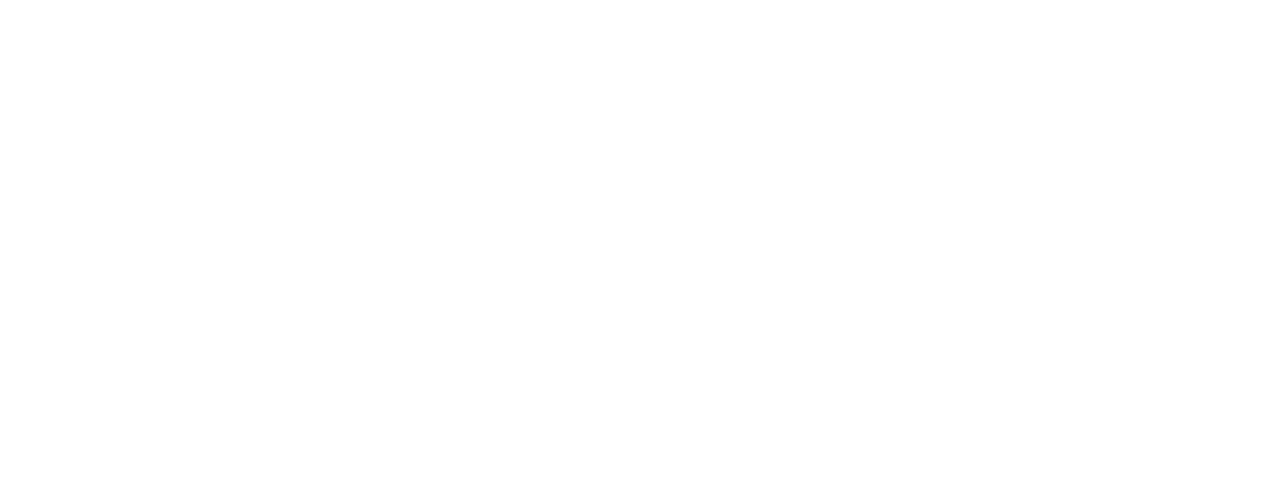
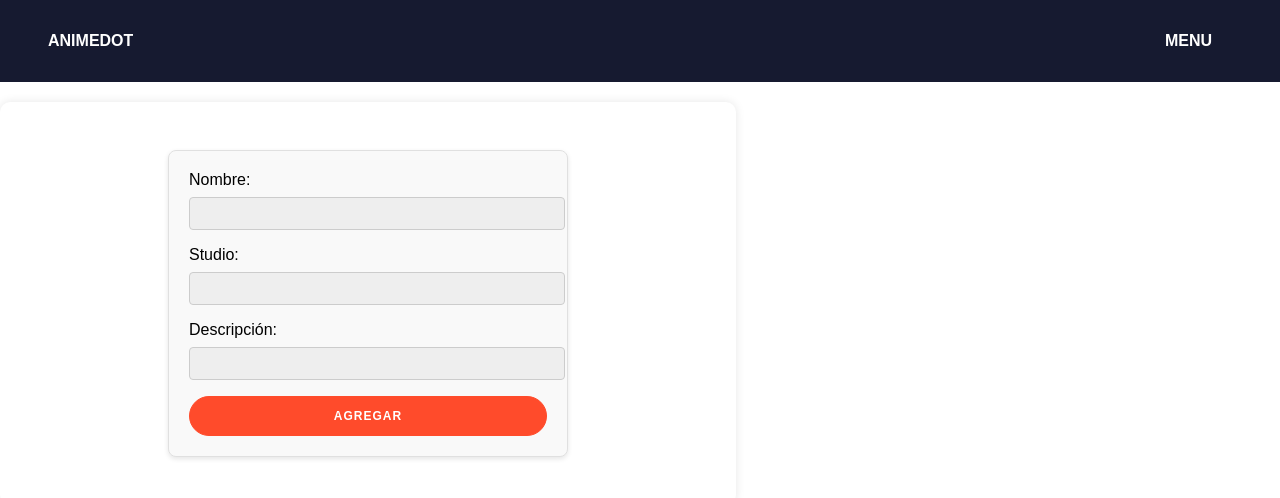
Before and after one commit to Unfiw/AnimeProject-FrontEnd, a React (Vite) app: page /agregar in a window 1280 px wide. Before the commit this address had no page. Shown: the top 498 px of the page. Built offline with nearby package versions, Linux system fonts and the light colour scheme.

Commit message:
Add anime functionality

```diff
--- a/src/App.tsx
+++ b/src/App.tsx
@@ -6,7 +6,9 @@ import MenuPrincipal from './pages/MenuPrincipal';
 import LogIn from './pages/LogIn';
 import Landing from './pages/Landing';
 import ProtectedRoute from './components/ProtectedRoute';
+import Agregar from './pages/Agregar';
 import { HelmetProvider } from 'react-helmet-async';
+
 
 function App() {
   return (
@@ -17,6 +19,7 @@ function App() {
           <Route path="/Login" element={<LogIn />} />
           <Route path="/contacto" element={<Contacto />} />
           <Route path="/inicio" element={<Inicio />} />
+          <Route path="/agregar" element={<Agregar />} />
           <Route path="/menu-principal" element={<ProtectedRoute element={<MenuPrincipal />} />} />
         </Routes>
       </main>
--- a/src/css/Login.css
+++ b/src/css/Login.css
@@ -1,4 +1,3 @@
-/* Reset and global styles */
 ::after,
 ::before,
 *{
@@ -55,11 +54,13 @@ nav {
     color: #fff;
     font-weight: bold;
     transition: color 0.3s ease;
+    margin: 1em;
 }
 
 .navButtons a:hover {
     color: #A9A9A9;
 }
+
 
 .cardContainer {
     display: flex;
@@ -104,6 +105,7 @@ nav {
     letter-spacing: 1px;
     text-transform: uppercase;
     transition: transform 80ms ease-in;
+    cursor: pointer; /* Add a pointer cursor for better UX */
 }
 
 .card button:active {
--- a/src/css/styles.css
+++ b/src/css/styles.css
@@ -157,3 +157,40 @@ text {
 h1 {
   font-size: 2.2em !important;
 }
+
+/* Card Container Styles */
+.cardContainer {
+  display: flex;
+  justify-content: center;
+  margin: 20px 0;
+}
+
+/* Card Styles */
+.card {
+  background-color: #f9f9f9; /* Light grey background for the card */
+  border: 1px solid #e0e0e0; /* Light grey border */
+  border-radius: 8px; /* Rounded corners */
+  box-shadow: 0 2px 5px rgba(0, 0, 0, 0.1); /* Subtle shadow */
+  padding: 20px; /* Padding inside the card */
+  max-width: 400px; /* Maximum width of the card */
+  width: 100%; /* Ensure the card takes full width available */
+}
+
+/* Card Text Styles */
+.card p {
+  margin: 10px 0; /* Space between paragraphs */
+  font-family: 'Arial', sans-serif; /* Font family */
+  color: #333; /* Text color */
+}
+
+/* Specific Styles for Category Label */
+.card p:first-child {
+  font-weight: bold; /* Bold text for "Category" label */
+  color: #555; /* Slightly different color for labels */
+}
+
+/* User Info Label */
+.card p:nth-child(5) {
+  margin-top: 20px; /* Add some space before the user info */
+  font-weight: bold; /* Bold text for "User" label */
+}
--- /dev/null
+++ b/src/pages/Agregar.tsx
@@ -0,0 +1,147 @@
+import '../components/Form/Form.css'
+import { useState, useEffect, SetStateAction } from 'react'
+import Data from '../components/Form/Data'
+import { useNavigate } from 'react-router-dom'
+import { Link } from 'react-router-dom'
+
+const API_URL = "http://localhost:3010/"
+
+function Agregar() {
+  const [password, setPassword] = useState<string>("")
+  const [email, setEmail] = useState<string>("")
+  const [name, setName] = useState<string>("")
+  const [studio, setStudio] = useState<string>("")
+  const [description, setDescription] = useState<string>("")
+  const [showData, setShowData] = useState<boolean>(false)
+  const [user, setUser] = useState<any>(null)
+  const [categories, setCategories] = useState([])
+
+  const navigate = useNavigate()
+
+  useEffect(() => {
+    if (localStorage.getItem("token")) fetchCategory();
+  }, [])
+
+  useEffect(() => {
+    if (email === 'Marco@gmail.com') {
+      alert("Easter egg");
+    }
+  }, [email]);
+
+  const handleInputChange = (stateUpdate: { (value: SetStateAction<string>): void; }) => {
+    return (event: { target: { value: any } }) => {
+      stateUpdate(event.target.value)
+    }
+  }
+
+  const handleOnClick = () => {
+    logIn({ email, password })
+  }
+
+  const logIn = async ({ email, password }: { email: string, password: string }) => {
+    try {
+      const response = await fetch(API_URL + "api/v1/auth/login", {
+        method: 'POST',
+        headers: {
+          "Content-Type": "application/json",
+        },
+        body: JSON.stringify({ email, password }),
+      })
+
+      if (response.status === 200) {
+        const data = await response.json()
+        setUser(data)
+        window.localStorage.setItem("token", data.token)
+        fetchCategory();
+        alert("Bienvenido al sistema")
+        navigate('menu-principal')
+      } else {
+        alert("Usuario y contraseña incorrecta")
+      }
+    } catch (error) {
+      console.log(error)
+    }
+  }
+
+  const fetchCategory = async () => {
+    try {
+      const response = await fetch(API_URL + "api/v1/animes", {
+        headers: {
+          'Authorization': `Bearer ${localStorage.getItem("token")}`
+        }
+      })
+      const data = await response.json()
+      setCategories(data);
+    } catch (error) {
+      console.log(error)
+    }
+  }
+
+  const handleSubmit = async (event: React.FormEvent) => {
+    event.preventDefault();
+
+    const newCategory = { name, studio, description };
+
+    try {
+      const response = await fetch(API_URL + "api/v1/animes", {
+        method: 'POST',
+        headers: {
+          "Content-Type": "application/json",
+          'Authorization': `Bearer ${localStorage.getItem("token")}`
+        },
+        body: JSON.stringify(newCategory),
+      })
+
+      if (response.status === 201) {
+        alert("Anime agregado exitosamente")
+        fetchCategory();
+      } else {
+        alert("Error al agregar la categoría")
+      }
+    } catch (error) {
+      console.log(error)
+    }
+  }
+
+  return (
+    <>
+      <header>
+        <nav className="nav">
+          <ul className="leftList">
+            <li className="logo">
+              <a href=""><b>ANIMEDOT</b></a>
+            </li>
+          </ul>
+          <ul className="centerList">
+            <div className="navButtons">
+              <Link to="../menu-principal">MENU</Link>
+              <li><a href="" className="fa-solid"></a></li>
+            </div>
+          </ul>
+        </nav>
+      </header>
+
+      <body>
+        <Data email={email} password={password} showData={showData} />
+        <div className="cardContainer">
+          <form className='card' onSubmit={handleSubmit}>
+            <label htmlFor="name">Nombre:</label>
+            <input type="text" id="name" name="name" value={name} onChange={handleInputChange(setName)} />
+
+            <label htmlFor="studio">Studio:</label>
+            <input type="text" id="studio" name="studio" value={studio} onChange={handleInputChange(setStudio)} />
+
+            <label htmlFor="description">Descripción:</label>
+            <input type="text" id="description" name="description" value={description} onChange={handleInputChange(setDescription)} />
+
+            <button type="submit">AGREGAR</button>
+          </form>
+        </div>
+      </body>
+
+      <Data email={email} password={password} showData={showData} />
+    </>
+  )
+}
+
+export default Agregar
--- a/src/pages/LogIn.tsx
+++ b/src/pages/LogIn.tsx
@@ -94,12 +94,12 @@ const LogIn: React.FC = () => {
             <div className="navButtons">
               <Link to="/">INICIO</Link>
               <Link to="Login">LOGIN</Link>
-              <Link to="Registro">REGISTRO</Link>
               <li><a href="" className="fa-solid"></a></li>
             </div>
           </ul>
         </nav>
       </header>
+
       <body>
 
       <Data email={email} password={password} showData={showData} />
@@ -118,7 +118,7 @@ const LogIn: React.FC = () => {
                   onChange={handleInputChange(setPassword)} />
               <button onClick={handleOnClick}>
                 {
-                  showData ? "Ocultar datos" : "Mostrar datos"
+                  showData ? "Ingresar" : "Ingresar"
                 }
               </button>
                 </div>
--- a/src/pages/MenuPrincipal.tsx
+++ b/src/pages/MenuPrincipal.tsx
@@ -1,14 +1,84 @@
-import {Link} from 'react-router-dom'
-import { Helmet } from 'react-helmet-async';
+import '../components/Form/Form.css'
+import { useState, useEffect, SetStateAction } from 'react'
+import Data from '../components/Form/Data'
+import { useNavigate } from 'react-router-dom'
+import { Link } from 'react-router-dom'
 
-const MenuPrincipal = () => {
+const API_URL = "http://localhost:3010/"
+
+function MenuPrincipal() {
+  const [password, setPassword] = useState<string>("")
+  const [email, setEmail] = useState<string>("")
+  const [showData, setShowData] = useState<boolean>(false)
+  const [user, setUser] = useState<any>(null)
+  const [categories, setCategories] = useState([])
+
+  const navigate = useNavigate()
+
+  useEffect(() => {
+    if (localStorage.getItem("token")) fetchCategory();
+  }, [])
+
+  useEffect(() => {
+    if (email === 'Marco@gmail.com') {
+      alert("Easter egg");
+    }
+  }, [email]);
+
+  const handleInputChange = (stateUpdate: { (value: SetStateAction<string>): void; (value: SetStateAction<string>): void; (arg0: any): void }) => {
+    return (event: { target: { value: any } }) => {
+      stateUpdate(event.target.value)
+    }
+  }
+
+  const handleOnClick = () => {
+    logIn({ email, password })
+  }
+
+  const logIn = async ({ email, password }: { email: String, password: string }) => {
+    try {
+      const response = await fetch(API_URL + "api/v1/auth/login", {
+        method: 'POST',
+        headers: {
+          "Content-Type": "application/json",
+        },
+        body: JSON.stringify({ email, password }),
+      })
+
+      if (response.status === 200) {
+        const data = await response.json()
+        setUser(data)
+        console.log(data.token);
+        window.localStorage.setItem("token", data.token)
+        fetchCategory();
+        alert("Bienvenido al sistema")
+        navigate('menu-principal')
+      } else {
+        alert("Usuario y contraseña incorrecta")
+      }
+    } catch (error) {
+      console.log(error)
+    }
+  }
+
+  const fetchCategory = async () => {
+    try {
+      const response = await fetch(API_URL + "api/v1/categories", {
+        headers: {
+          'Authorization': `Bearer ${localStorage.getItem("token")}`
+        }
+      })
+      const data = await response.json()
+      console.log(data)
+      setCategories(data);
+    } catch (error) {
+      console.log(error)
+    }
+  }
+
   return (
-    <div>
+    <>
 
-    <Helmet>
-        <title>Animedot</title>
-        <link rel="stylesheet" href="../css/menu.css" />
-      </Helmet>
       <header>
       <nav className="nav">
         <ul className="leftList">
@@ -18,15 +88,36 @@ const MenuPrincipal = () => {
         </ul>
         <ul className="centerList">
           <div className="navButtons">
-              <Link to="/">INICIO</Link>
-              <Link to="Login">LOGIN</Link>
-              <Link to="Registro">REGISTRO</Link>
+            <Link to="../Agregar">AGREGAR</Link>
+            <Link to="../">INICIO</Link>
             <li><a href="" className="fa-solid"></a></li>
           </div>
         </ul>
       </nav>
     </header>
+
+    {
+    categories.length !== 0 && categories.map(categorie => (
+      <body>
+
+        <div className='cardContainer'>
+
+          <section key={categorie._id} className="card">
+              <p >Anime</p>
+              <p >{categorie.name}</p>
+              <p >{categorie.description}</p>
+              <p >{categorie._id}</p>
+
+          </section>
         </div>
+      </body>
+    ))
+}
+
+
+      <Data email={email} password={password} showData={showData} />
+
+    </>
   )
 }
 
```
Also changed, not shown: src/components/Form/DataAnime.tsx (added, +24 -0 lines), src/css/menu.css (+18 -27 lines). Lines whose indentation alone changed are shown as unchanged.
